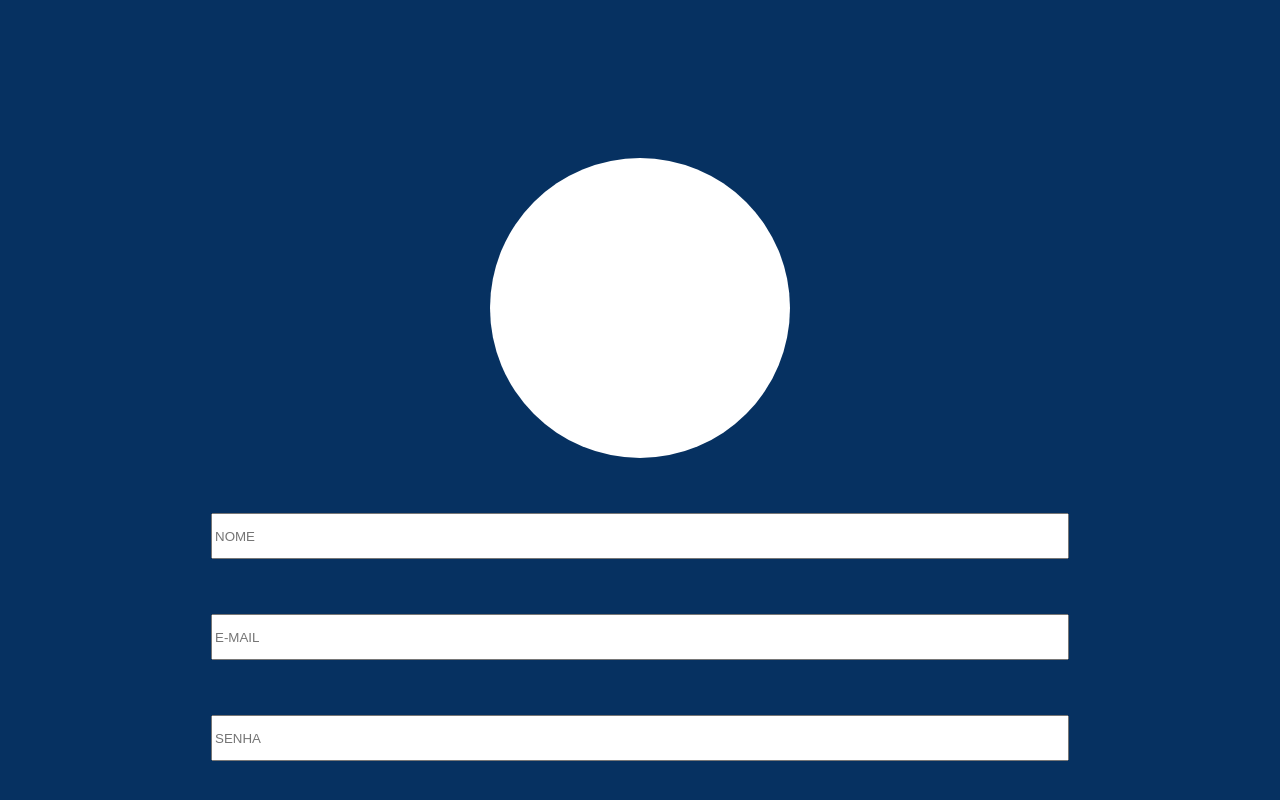
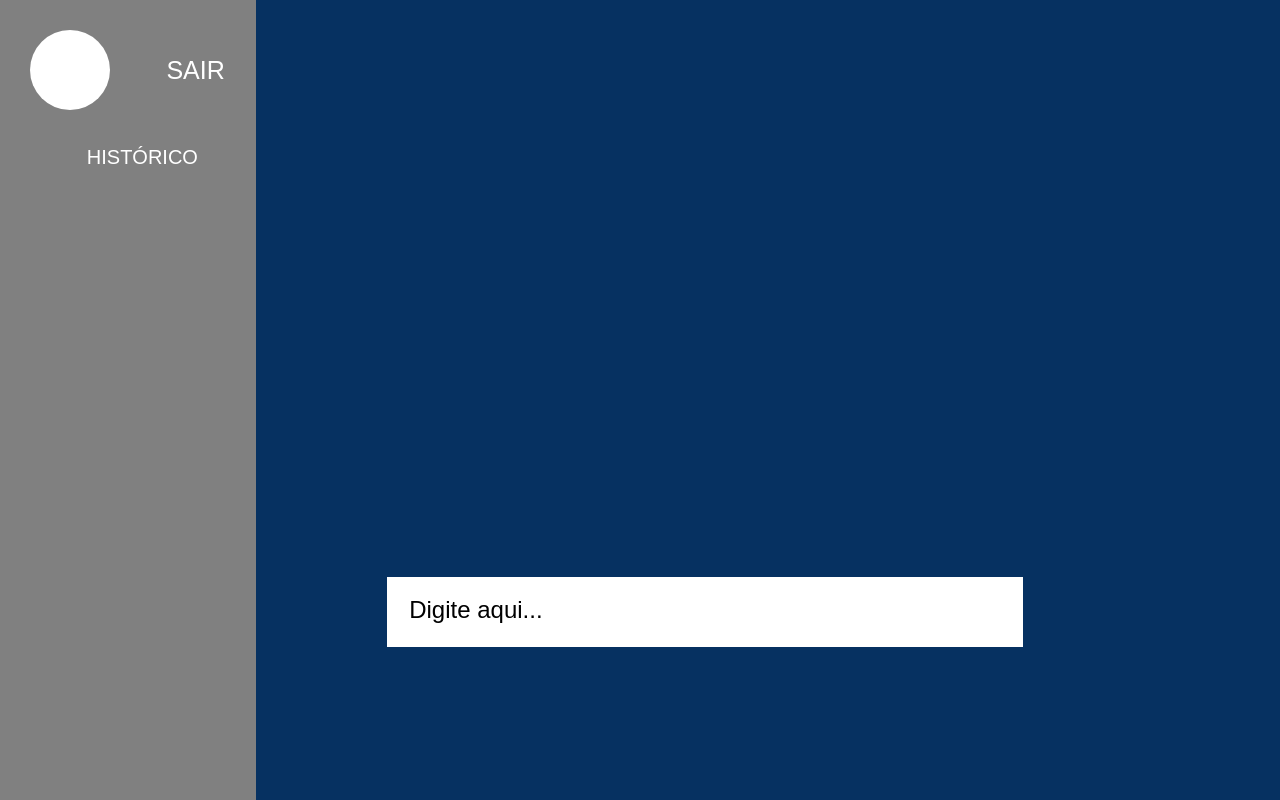
Before and after one commit to JoaoP-Souza/T-picos1, an Angular app: page /chat-screen in a window 1280 px wide. Before the commit this address led to /. Shown: the top 800 px of the page. Built offline with nearby package versions, Linux system fonts and the light colour scheme.

Commit message:
adds updated frontend screens

```diff
--- a/src/app/app-routing.module.ts
+++ b/src/app/app-routing.module.ts
@@ -1,7 +1,16 @@
 import { NgModule } from '@angular/core';
 import { RouterModule, Routes } from '@angular/router';
+import { RegistrationComponent } from './registration/registration.component';
+import { LoginComponent } from './login/login.component';
+import { ChatScreenComponent } from './chat-screen/chat-screen.component';
 
-const routes: Routes = [];
+const routes: Routes = [
+  { path: '', redirectTo: '/login', pathMatch: 'full' },
+  { path: 'login', component: LoginComponent },
+  { path: 'sign-in', component: RegistrationComponent },
+  { path: 'chat-screen', component: ChatScreenComponent }
+
+];
 
 @NgModule({
   imports: [RouterModule.forRoot(routes)],
--- a/src/app/app.component.html
+++ b/src/app/app.component.html
@@ -1 +1 @@
-<app-registration></app-registration>
+<router-outlet></router-outlet>
--- a/src/app/app.module.ts
+++ b/src/app/app.module.ts
@@ -5,12 +5,13 @@ import { AppRoutingModule } from './app-routing.module';
 import { AppComponent } from './app.component';
 import { LoginComponent } from './login/login.component';
 import { RegistrationComponent } from './registration/registration.component';
+import { ChatScreenComponent } from './chat-screen/chat-screen.component';
 
 @NgModule({
   declarations: [
     AppComponent,
     LoginComponent,
-    RegistrationComponent
+    ChatScreenComponent
   ],
   imports: [
     BrowserModule,
--- /dev/null
+++ b/src/app/chat-screen/chat-screen.component.css
@@ -0,0 +1,71 @@
+.chat-input{
+    width: 50%;
+    height: 50px;
+    border: none;
+    /* padding-right: 10%; */
+    padding-bottom: 10px;
+    padding-top: 10px;
+    font-size: 20px;
+    font-family: Arial, Helvetica, sans-serif;
+    margin-top: 45%;
+    margin-left: 30%;
+    outline: none;
+}
+
+.left-menu {
+    position: fixed;
+    top: 0;
+    left: 0;
+    width: 20%;
+    height: 100vh;
+    background-color: grey;
+}
+
+.top-elements {
+    display: flex; /* Use flexbox */
+    align-items: center; /* Center items vertically */
+
+
+}
+.chat-icon{
+    width: 80px;
+    height: 80px;
+    border-radius: 50%;
+    background-color: #fff;
+    text-align: center;
+    justify-content: center;
+    align-items: center;
+    display: flex;
+    margin-top: 30px;
+    margin-left: 30px;
+}
+
+.log-out{
+    width: 60px;
+    height: 60px;
+    font-size:25px;
+    font-family: Arial, Helvetica, sans-serif;
+    text-align: center;
+    justify-content: center;
+    align-items: center;
+    display: flex;
+    margin-top: 30px;
+    margin-left: 30px;
+    padding-left: 10%;
+    color: white;
+}
+
+.chat-history{
+    width: 50%;
+    height: 50%;
+    margin-top: 10%;
+    margin-left: 30%;
+    border-radius: 10px;
+    padding: 10px;
+    overflow-y: scroll;
+    overflow-x: hidden;
+    font-family: Arial, Helvetica, sans-serif;
+    font-size: 20px;
+    color: white;
+
+}
--- /dev/null
+++ b/src/app/chat-screen/chat-screen.component.html
@@ -0,0 +1,13 @@
+<div class = "left-menu">
+    <div class="top-elements">
+        <div class="chat-icon"></div>
+        <div class="log-out">
+            <a href="/login">SAIR</a>
+        </div>
+    </div>
+
+    <div class="chat-history">HISTÓRICO</div>
+
+</div>
+
+<input class="chat-input" type="text" placeholder="Digite aqui...                                                                                               >">
--- a/src/app/login/login.component.css
+++ b/src/app/login/login.component.css
@@ -30,8 +30,6 @@ body{
     margin-top: 55px;
     justify-content: center;
     align-items: center;
-
-
 }
 
 .login-button {
@@ -46,6 +44,8 @@ body{
     text-align: center;
     justify-content: center;
     align-items: center;
+    background-color: #bbb;
+    border: none;
 }
 
 .floating-text{
@@ -60,3 +60,18 @@ body{
     align-items: center;
     cursor: pointer;
 }
+
+.floating-text a {
+    display: block;
+  }
+
+ .floating-text a:hover {
+     color: #ccc;
+     font-size: 22px;
+}
+
+input::placeholder {
+    color: #000;
+    font-style: semi-bold;
+    padding-left: 10px;
+  }
--- a/src/app/login/login.component.html
+++ b/src/app/login/login.component.html
@@ -1,12 +1,14 @@
-<div class = "form-elements">
-    <div class = "Profile-icon"></div>
-    <input class = "user-login-input" type="text" placeholder="E-MAIL">
-    <input class = "user-login-input" type="password" placeholder="SENHA">
-    <button class = "login-button">LOGIN</button>
+<!-- login.component.html -->
 
-    <div class = "floating-text">
-        <p> Cadastrar</p>
-        <p> Acessar sem cadastro</p>
+<div class="form-elements">
+    <div class="Profile-icon"></div>
+    <input class="user-login-input" type="text" placeholder="E-MAIL">
+    <input class="user-login-input" type="password" placeholder="SENHA">
+    <button class="login-button">LOGIN</button>
+
+    <div class="floating-text">
+        <a routerLink="/sign-in" class = "aaaa">Cadastrar</a>
+        <br>
+        <a routerLink="/chat-screen"> Acessar sem cadastro</a>
     </div>
-
 </div>
--- a/src/app/login/login.component.ts
+++ b/src/app/login/login.component.ts
@@ -1,7 +1,7 @@
 import { Component } from '@angular/core';
 
 @Component({
-  selector: 'login-screen',
+  selector: 'app-login',
   templateUrl: './login.component.html',
   styleUrls: ['./login.component.css']
 })
--- a/src/app/registration/registration.component.css
+++ b/src/app/registration/registration.component.css
@@ -46,6 +46,7 @@ body{
     text-align: center;
     justify-content: center;
     align-items: center;
+    border: none;
 }
 
 .floating-text{
--- a/src/styles.css
+++ b/src/styles.css
@@ -3,3 +3,16 @@ body{
     background-color: #063161;
 
 }
+
+a {
+    text-decoration: none; /* Remove underline */
+    color: inherit; /* Inherit text color */
+    cursor: pointer; /* Change cursor to pointer on hover */
+  }
+
+  input::placeholder {
+    color: #000;
+    font-style: semi-bold;
+    padding-left: 20px;
+    font-size: larger;
+  }
```
Also changed, not shown: src/app/chat-screen/chat-screen.component.ts (added, +10 -0 lines), 1 other file (tests, documents, lock files or other folders).
